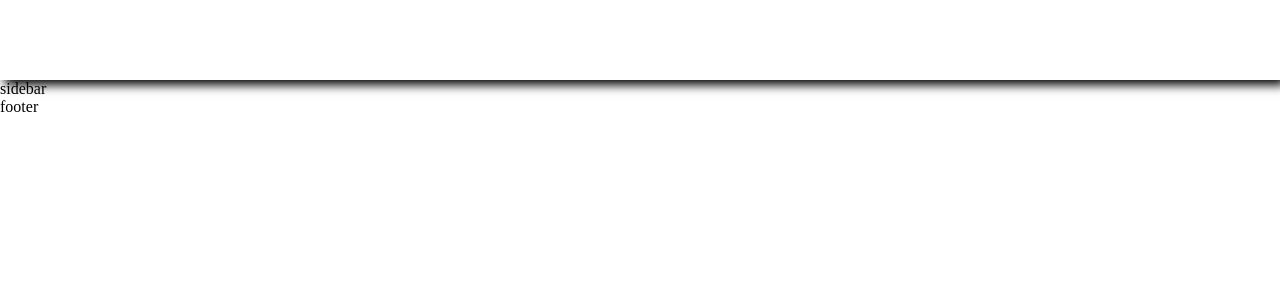
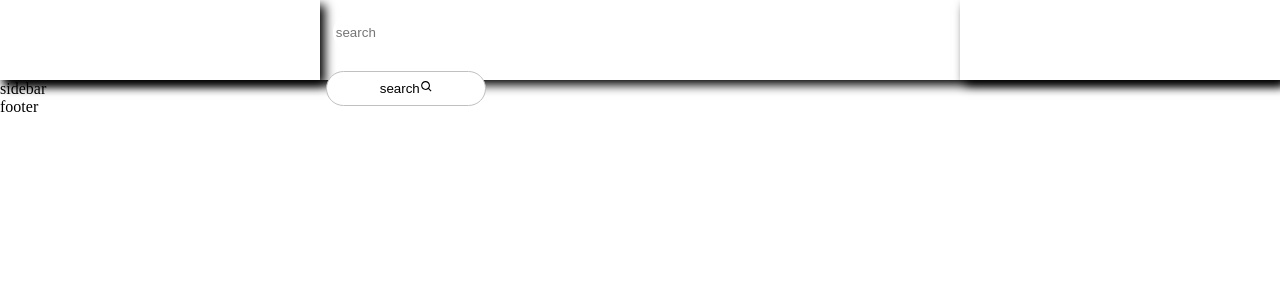
Before and after one commit to ahmadkybora/nextjs_3, a Next.js app: page / in a window 1280 px wide. Shown: the top 300 px of the page. Built offline with nearby package versions, Linux system fonts and the light colour scheme.

Commit message:
make saerch box

```diff
--- a/src/app/(home)/header.tsx
+++ b/src/app/(home)/header.tsx
@@ -2,16 +2,27 @@
 
 import { Container } from "@/components";
 import headerStyles from "./home.module.scss";
+import { SearchBox } from "@/components";
+import { BiSearch } from "react-icons/bi";
 
 const Header = () => {
     interface Styles {
         containerLogoHamburgerMenu?: string;
+        containerSearchBox?: string;
         header?: string;
     }
-    const { containerLogoHamburgerMenu, header }: Styles = headerStyles;
+    const { containerLogoHamburgerMenu, containerSearchBox, header }: Styles = headerStyles;
     return(
         <>
             <Container style={header}>
+                <Container style={containerLogoHamburgerMenu}>
+                </Container>
+                <Container style={containerSearchBox}>
+                    <SearchBox
+                        name="search"
+                        icon={<BiSearch />}
+                        />
+                </Container>
                 <Container style={containerLogoHamburgerMenu}>
                 </Container>
             </Container>
--- /dev/null
+++ b/src/components/SearchBox.tsx
@@ -0,0 +1,41 @@
+import { Container, Form, Input, SubmitButton } from ".";
+import PropTypes, { InferProps } from "prop-types";
+import * as Yup from "yup";
+import inputStyle from "./input.module.scss";
+
+const ComponentPropTypes = {
+    name: PropTypes.string.isRequired,
+    icon: PropTypes.object.isRequired,
+};
+
+type ComponentTypes = InferProps<typeof ComponentPropTypes>;
+
+const SearchBox = ({ name, icon }: ComponentTypes) => {
+    interface Style {
+        input?: string;
+    }
+    const { input }: Style = inputStyle;
+    const initialValues = {
+        name: "",
+    };
+    const validationSchema = Yup.object().shape({
+        name: Yup.string().required("name is required"),
+    });
+    const handleSubmit = (payload: string) => {
+    };
+    return(
+        <>
+            <Container style="">
+                <Form
+                    initialValues={initialValues}
+                    validationSchema={validationSchema}
+                    onSubmit={handleSubmit}>
+                    <Input style={input} type="name" name={name} />
+                        <SubmitButton title={name} icon={icon} />
+                    </Form>
+            </Container>
+        </>
+    )
+}
+
+export default SearchBox;
--- a/src/components/SubmitButton.tsx
+++ b/src/components/SubmitButton/index.tsx
@@ -1,21 +1,28 @@
 import PropTypes, { InferProps } from "prop-types";
 import { useFormikContext } from "formik";
+import buttonStyle from "./submitButton.module.scss";
 
 const ComponentPropTypes = {
     title: PropTypes.string.isRequired,
-    style: PropTypes.string.isRequired,
+    icon: PropTypes.string,
+    style: PropTypes.string,
 };
 
 type ComponentTypes = InferProps<typeof ComponentPropTypes>;
 
-const SubmitButton = ({ title, style }: ComponentTypes ) => {
+const SubmitButton = ({ title, icon, style }: ComponentTypes ) => {
     const { handleSubmit } = useFormikContext();
+    interface Style {
+        defaultBtn?: string;
+    }
+    const { defaultBtn }: Style = buttonStyle;
     return (
         <button
             type="submit"
-            className={style}
+            className={style ? style : defaultBtn}
             onClick={() => handleSubmit()}>
                 {title}
+                {icon}
         </button>
     );
 };
--- /dev/null
+++ b/src/components/SubmitButton/submitButton.module.scss
@@ -0,0 +1,6 @@
+@import "@/styles/scss/components/_button";
+
+.defaultBtn {
+    @extend .button, .buttonSmall;
+    background-color: $white;
+}
--- a/src/components/index.ts
+++ b/src/components/index.ts
@@ -1,5 +1,6 @@
-export { default as SubmitButton } from "./SubmitButton";
 export { default as Container } from "./Container";
+export { default as Form } from "./Form";
 export { default as Input } from "./Input";
 export { default as Label } from "./Label";
-export { default as Form } from "./Form";
+export { default as SubmitButton } from "./SubmitButton";
+export { default as SearchBox } from "./SearchBox";
--- /dev/null
+++ b/src/components/input.module.scss
@@ -0,0 +1 @@
+@import "@/styles/scss/components/_input";
--- a/src/styles/scss/components/_button.scss
+++ b/src/styles/scss/components/_button.scss
@@ -24,13 +24,16 @@
 }
 
 .buttonSmall {
+    @extend .button;
     width: 25%;
 }
 
 .buttonMedium {
+    @extend .button;
     width: 50%;
 }
 
 .buttonLarge {
+    @extend .button;
     width: 75%;
 }
--- a/src/styles/scss/components/_container.scss
+++ b/src/styles/scss/components/_container.scss
@@ -4,8 +4,6 @@
     background-color: $white;
     width: $width100vw;
     height: $height100vh;
-    margin: 0px;
     display: flex;
-    align-items: center;
     justify-content: center;
 }
--- a/src/styles/scss/pages/_landing.scss
+++ b/src/styles/scss/pages/_landing.scss
@@ -8,7 +8,12 @@
 }
 
 .containerLogoHamburgerMenu {
-    @extend .container;
     height: $height10vh;
+    width: $width25vw;
     justify-content: space-around;
+    box-shadow: 5px 5px 10px;
 }
+
+.containerSearchBox {
+    width: $width50vw;
+}
--- a/src/styles/scss/vars/_index.scss
+++ b/src/styles/scss/vars/_index.scss
@@ -8,24 +8,44 @@ $purpleLight: rgb(210, 153, 238);
 $borderLight: 1px silver solid;
 $borderDark: 1px black solid;
 
+// view height
 $height10vh: 10vh;
+$height15vh: 15vh;
 $height20vh: 20vh;
+$height25vh: 25vh;
 $height30vh: 30vh;
+$height35vh: 35vh;
 $height40vh: 40vh;
+$height45vh: 45vh;
 $height50vh: 50vh;
+$height55vh: 55vh;
 $height60vh: 60vh;
+$height65vh: 65vh;
 $height70vh: 70vh;
+$height75vh: 75vh;
 $height80vh: 80vh;
+$height85vh: 85vh;
 $height90vh: 90vh;
+$height95vh: 95vh;
 $height100vh: 100vh;
 
+// view width
 $width10vw: 10vw;
+$width15vw: 15vw;
 $width20vw: 20vw;
+$width25vw: 25vw;
 $width30vw: 30vw;
+$width35vw: 35vw;
 $width40vw: 40vw;
+$width45vw: 45vw;
 $width50vw: 50vw;
+$width55vw: 55vw;
 $width60vw: 60vw;
+$width65vw: 65vw;
 $width70vw: 70vw;
+$width75vw: 75vw;
 $width80vw: 80vw;
+$width85vw: 85vw;
 $width90vw: 90vw;
+$width95vw: 95vw;
 $width100vw: 100vw;
```
